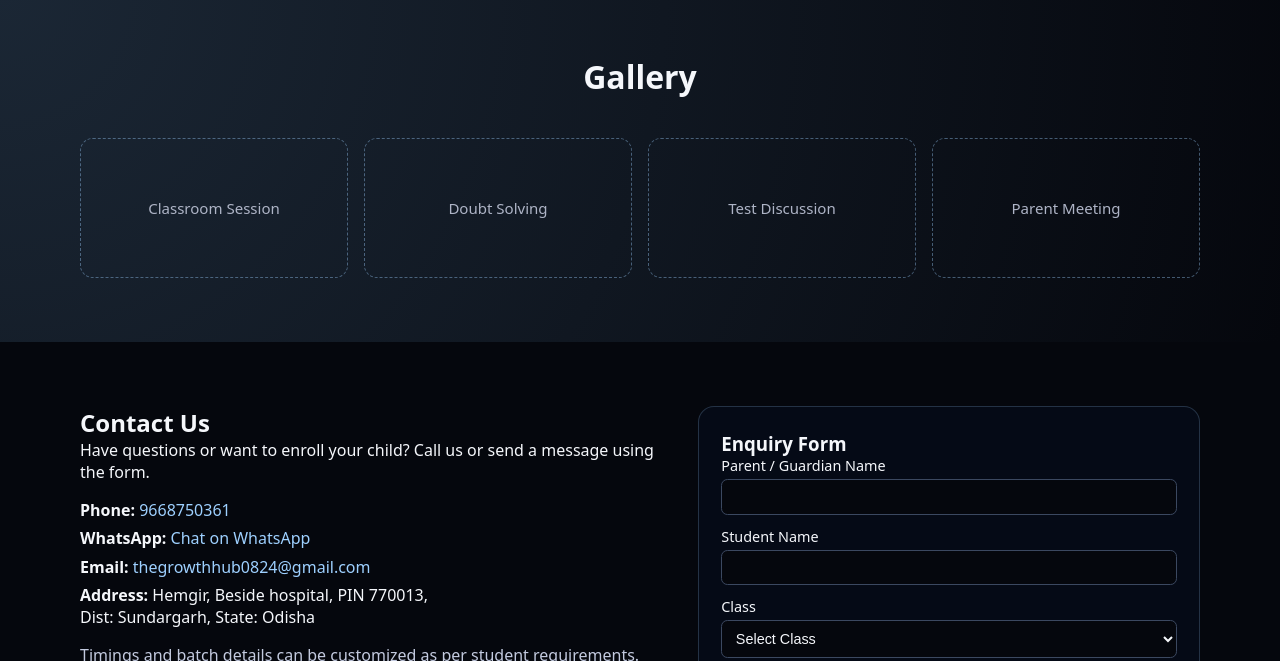
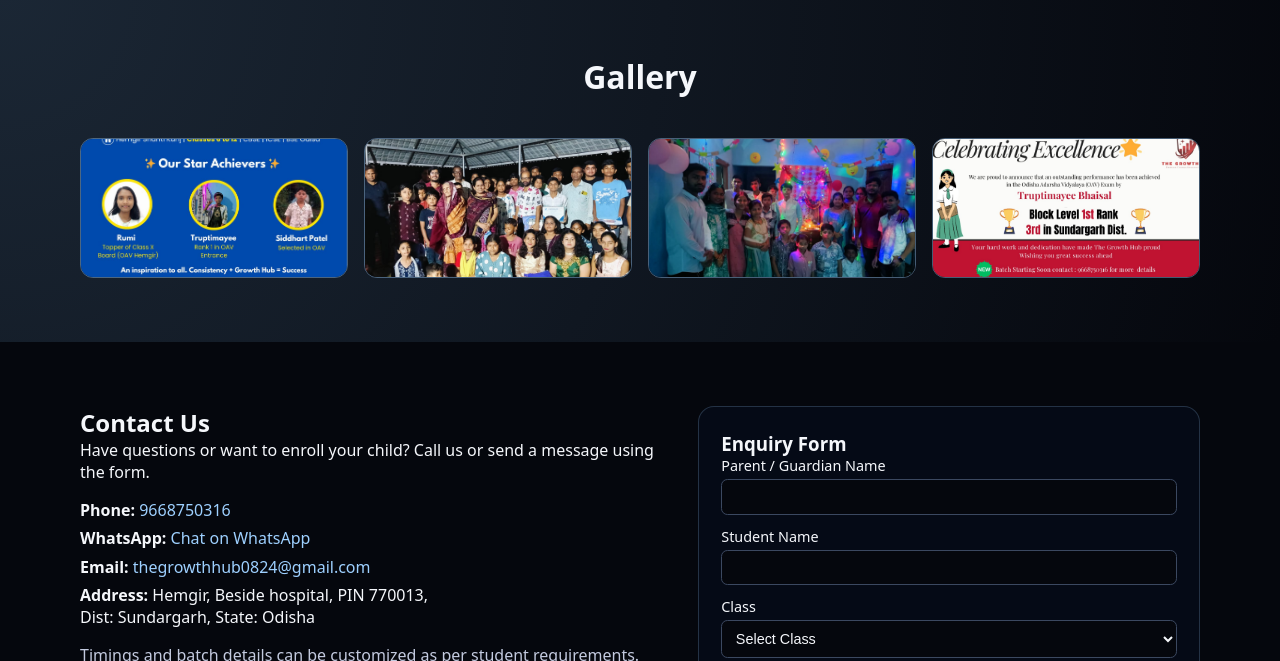
Before and after one commit to sarthaknayak399/the-growth-hub, a plain HTML site: page index.html in a window 1280 px wide. Shown: the part 1720-2381 px from the top of the page. Drawn offline with Linux system fonts and the light colour scheme.

Commit message:
Add files via upload

```diff
--- a/assets/css/style.css
+++ b/assets/css/style.css
@@ -280,12 +280,20 @@ body {
 .gallery-item {
     height: 140px;
     border-radius: 0.8rem;
-    border: 1px dashed rgba(158, 208, 255, 0.4);
+    border: 1px solid rgba(158, 208, 255, 0.4);
     display: flex;
     align-items: center;
     justify-content: center;
     color: #aeb4c6;
+    overflow: hidden;
     font-size: 0.94rem;
+}
+
+.gallery-item img {
+    width: 100%;
+    height: 150px;
+    object-fit: cover;
+    display: block;
 }
 
 /* Contact */
--- a/index.html
+++ b/index.html
@@ -60,7 +60,7 @@
                         <li>CBSE & Odisha State Board</li>
                         <li>Regular & Weekend Batches</li>
                     </ul>
-                    <a href="tel:9668750361" class="btn full-width">Call: 9668750361</a>
+                    <a href="tel:9668750316" class="btn full-width">Call: 9668750316</a>
                 </div>
             </div>
         </section>
@@ -204,12 +204,26 @@
             <p class="section-subtitle">
 
             </p>
-            <div class="gallery-grid">
-                <div class="gallery-item">Classroom Session</div>
-                <div class="gallery-item">Doubt Solving</div>
-                <div class="gallery-item">Test Discussion</div>
-                <div class="gallery-item">Parent Meeting</div>
-            </div>
+           <div class="gallery-grid">
+
+    <div class="gallery-item">
+        <img src="assets/images/classroom1.jpg" alt="Classroom Session">
+    </div>
+
+    <div class="gallery-item">
+        <img src="assets/images/doubt-solving.jpg" alt="Doubt Solving">
+    </div>
+
+    <div class="gallery-item">
+        <img src="assets/images/test-discussion.jpg" alt="Test Discussion">
+    </div>
+
+    <div class="gallery-item">
+        <img src="assets/images/parent-meeting.jpg" alt="Parent Meeting">
+    </div>
+
+</div>
+
         </div>
     </section>
 
@@ -222,8 +236,8 @@
                     Have questions or want to enroll your child? Call us or send a message using the form.
                 </p>
                 <ul class="contact-list">
-                    <li><strong>Phone:</strong> <a href="tel:9668750361">9668750361</a></li>
-                    <li><strong>WhatsApp:</strong> <a href="https://wa.me/919668750361" target="_blank" rel="noopener">Chat on WhatsApp</a></li>
+                    <li><strong>Phone:</strong> <a href="tel:9668750316">9668750316</a></li>
+                    <li><strong>WhatsApp:</strong> <a href="https://wa.me/919668750316" target="_blank" rel="noopener">Chat on WhatsApp</a></li>
                     <li><strong>Email:</strong> <a href="mailto:thegrowthhub0824@gmail.com">thegrowthhub0824@gmail.com</a></li>
                     <li>
                         <strong>Address:</strong>
@@ -298,7 +312,7 @@
     <footer class="footer">
         <div class="container footer-content">
             <p>© <span id="year"></span> The Growth Hub. All Rights Reserved.</p>
-            <p>Hemgir, Sundargarh, Odisha | <a href="tel:9668750361">9668750361</a></p>
+            <p>Hemgir, Sundargarh, Odisha | <a href="tel:9668750316">9668750316</a></p>
         </div>
     </footer>
 
```
Also changed, not shown: assets/images/classroom1.jpg (added), assets/images/doubt-solving.jpg (added), assets/images/parent-meeting.jpg (added), assets/images/test-discussion.jpg (added).
